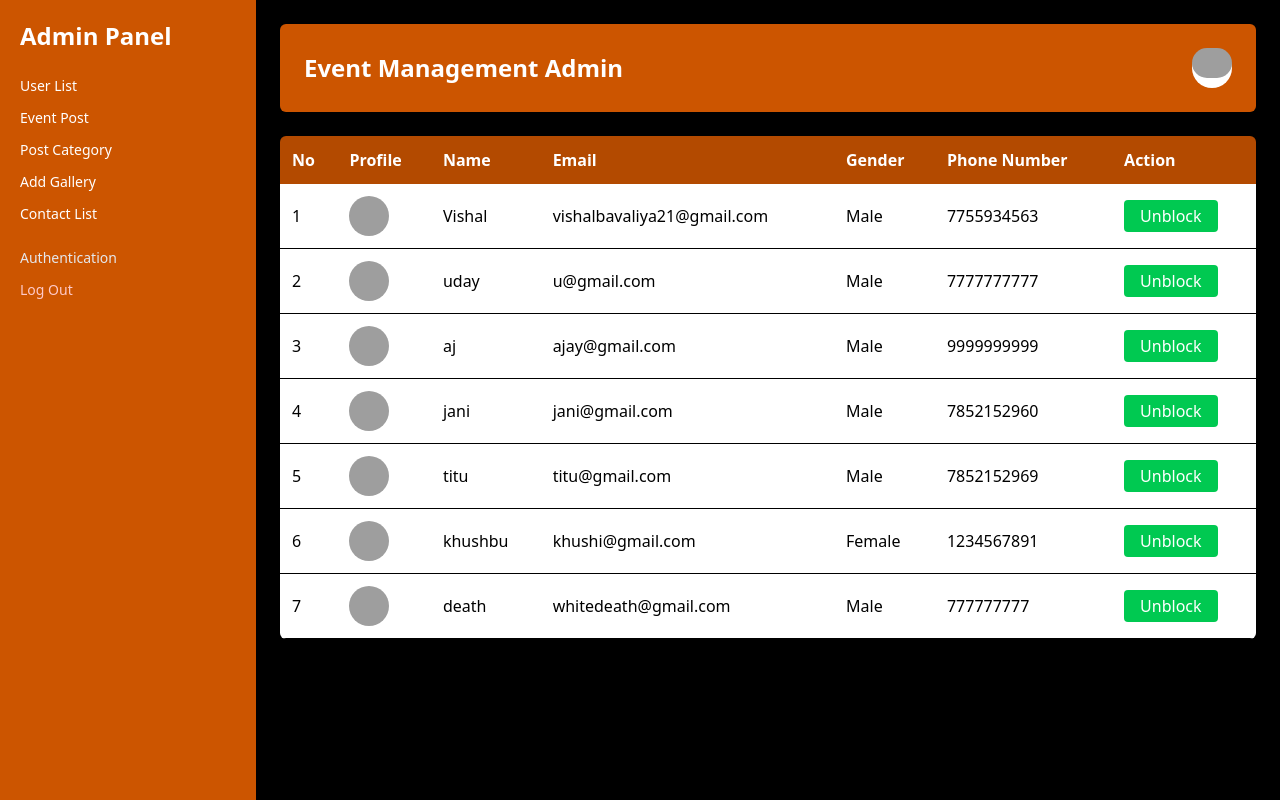
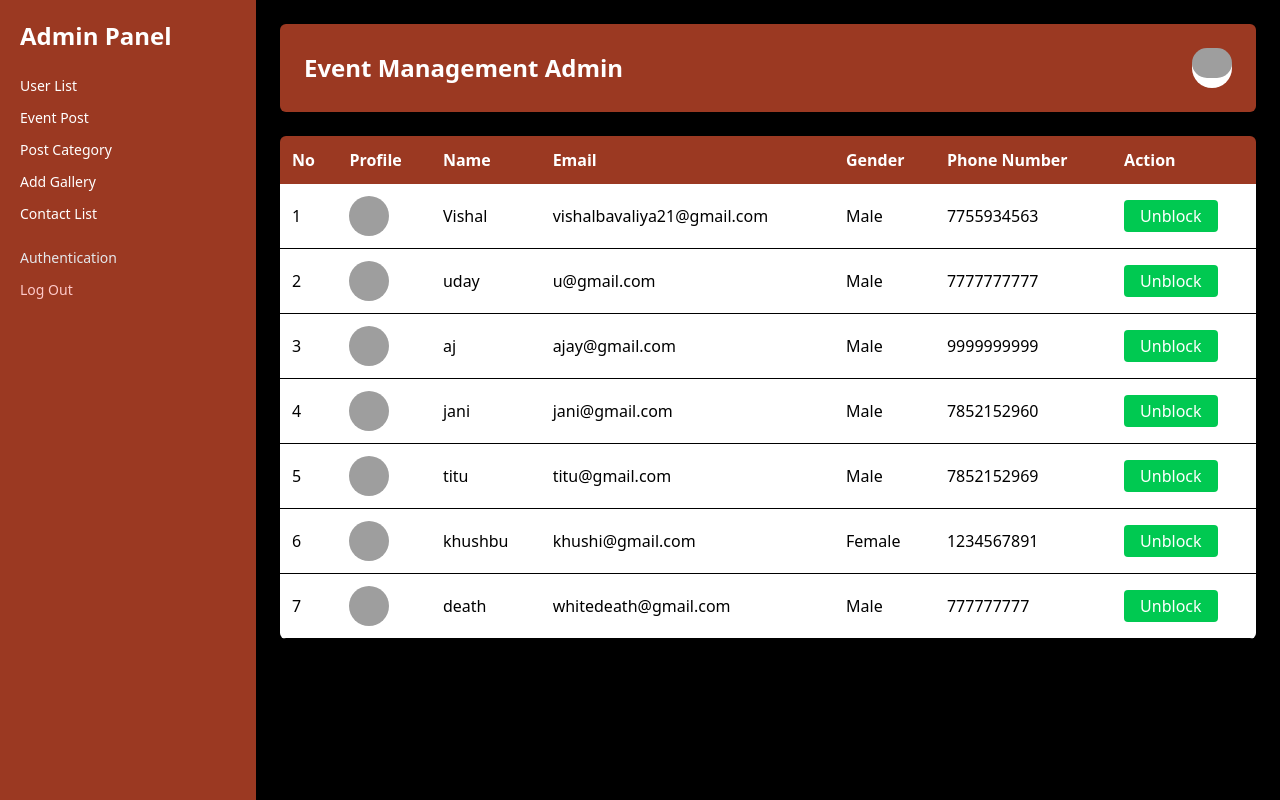
Before and after one commit to Chirag-6648/event-management, a React (Vite) app: page /admin in a window 1280 px wide. Built offline with nearby package versions, Linux system fonts and the light colour scheme; grey boxes are pictures that could not be loaded.

Commit message:
Update AdminDashboard and UserList styles for consistent theming

```diff
--- a/src/admin/pages/AdminDashboard.jsx
+++ b/src/admin/pages/AdminDashboard.jsx
@@ -4,7 +4,7 @@ import { Link, Outlet } from "react-router-dom";
 const AdminDashboard = () => {
   return (
     <div className="flex min-h-screen bg-black text-white">
-      <aside className="w-64 bg-[#CC5500] p-5">
+      <aside className="w-64 bg-[#9B3922] p-5">
         <h2 className="text-2xl font-bold mb-6">Admin Panel</h2>
         <ul className="space-y-3 text-white text-sm">
           <li className="hover:underline cursor-pointer">
@@ -30,7 +30,7 @@ const AdminDashboard = () => {
       </aside>
 
       <main className="flex-1 p-6 overflow-auto">
-        <div className="bg-[#CC5500] rounded-md p-6 mb-6 flex justify-between items-center shadow-md">
+        <div className="bg-[#9B3922] rounded-md p-6 mb-6 flex justify-between items-center shadow-md">
           <h1 className="text-2xl font-bold">Event Management Admin</h1>
           <div className="w-10 h-10 rounded-full bg-white">
             <Link to={"/admin/profile"}>
--- a/src/admin/pages/pages/UserList.jsx
+++ b/src/admin/pages/pages/UserList.jsx
@@ -55,7 +55,7 @@ const UserList = () => {
   return (
     <div>
       <table className="w-full table-auto text-left border-collapse">
-        <thead className="bg-[#b34a00] text-white">
+        <thead className="bg-[#9B3922] text-white">
           <tr>
             <th className="p-3">No</th>
             <th className="p-3">Profile</th>
```
